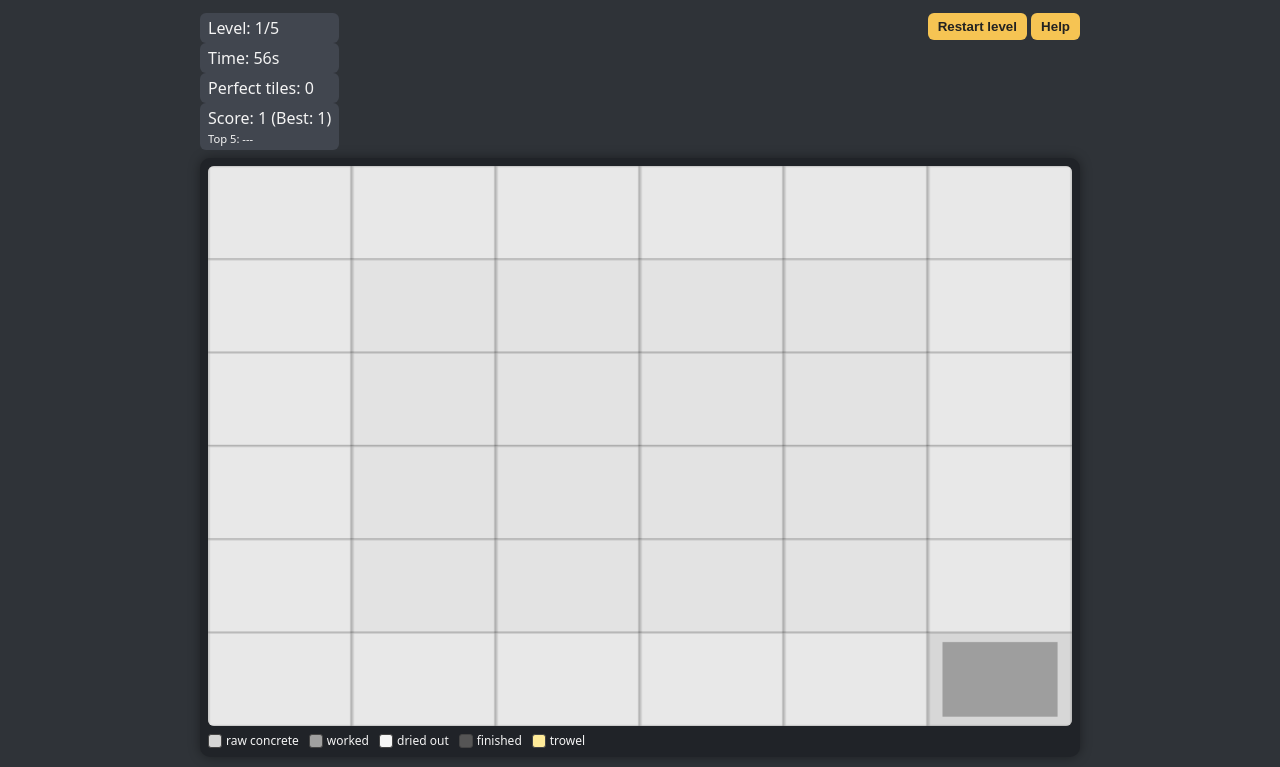
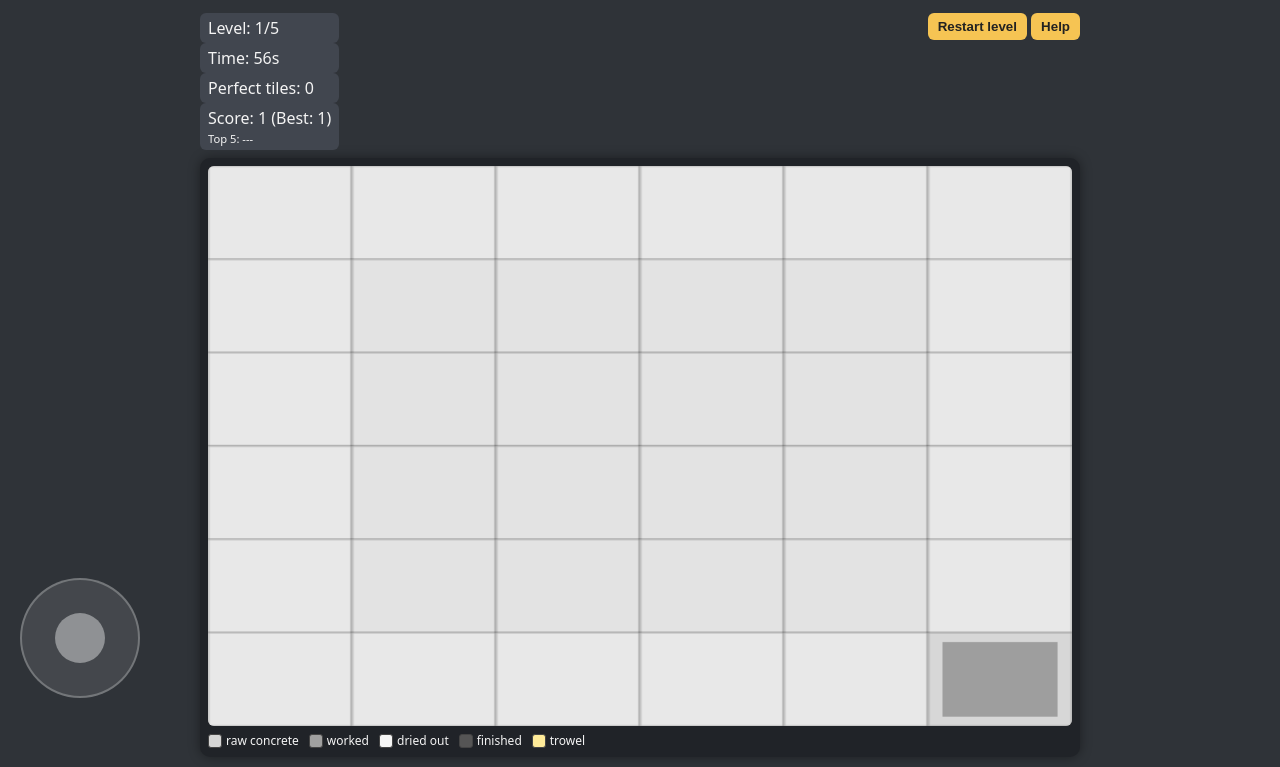
Before and after one commit to brooksdev85/concrete-game, a plain HTML site: page index.html in a window 1280 px wide. Shown: the part 82-849 px from the top of the page. Drawn offline with Linux system fonts and the light colour scheme.

Commit message:
Update style.css

```diff
--- a/style.css
+++ b/style.css
@@ -103,3 +103,31 @@ button {
   border-radius: 10px;
   text-align: center;
 }
+
+/* ============================================================
+   MOBILE JOYSTICK
+============================================================ */
+#joystick {
+  width: 120px;
+  height: 120px;
+  background: rgba(255,255,255,0.1);
+  border: 2px solid rgba(255,255,255,0.25);
+  border-radius: 50%;
+  position: fixed;
+  bottom: 20px;
+  left: 20px;
+  touch-action: none;
+  display: flex;
+  justify-content: center;
+  align-items: center;
+  z-index: 99;
+}
+
+#stick {
+  width: 50px;
+  height: 50px;
+  background: rgba(255,255,255,0.4);
+  border-radius: 50%;
+  position: absolute;
+  transform: translate(0,0);
+}
```
